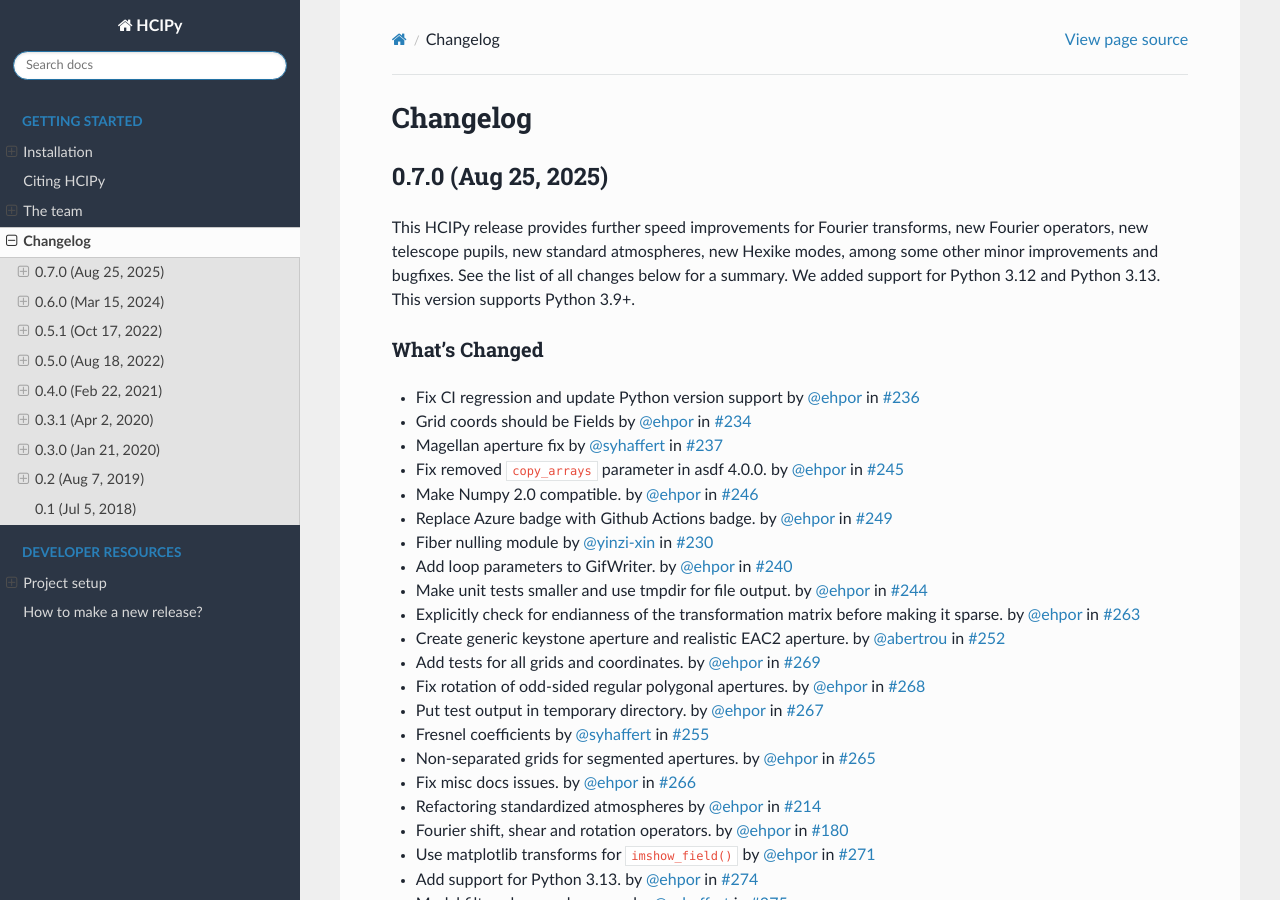
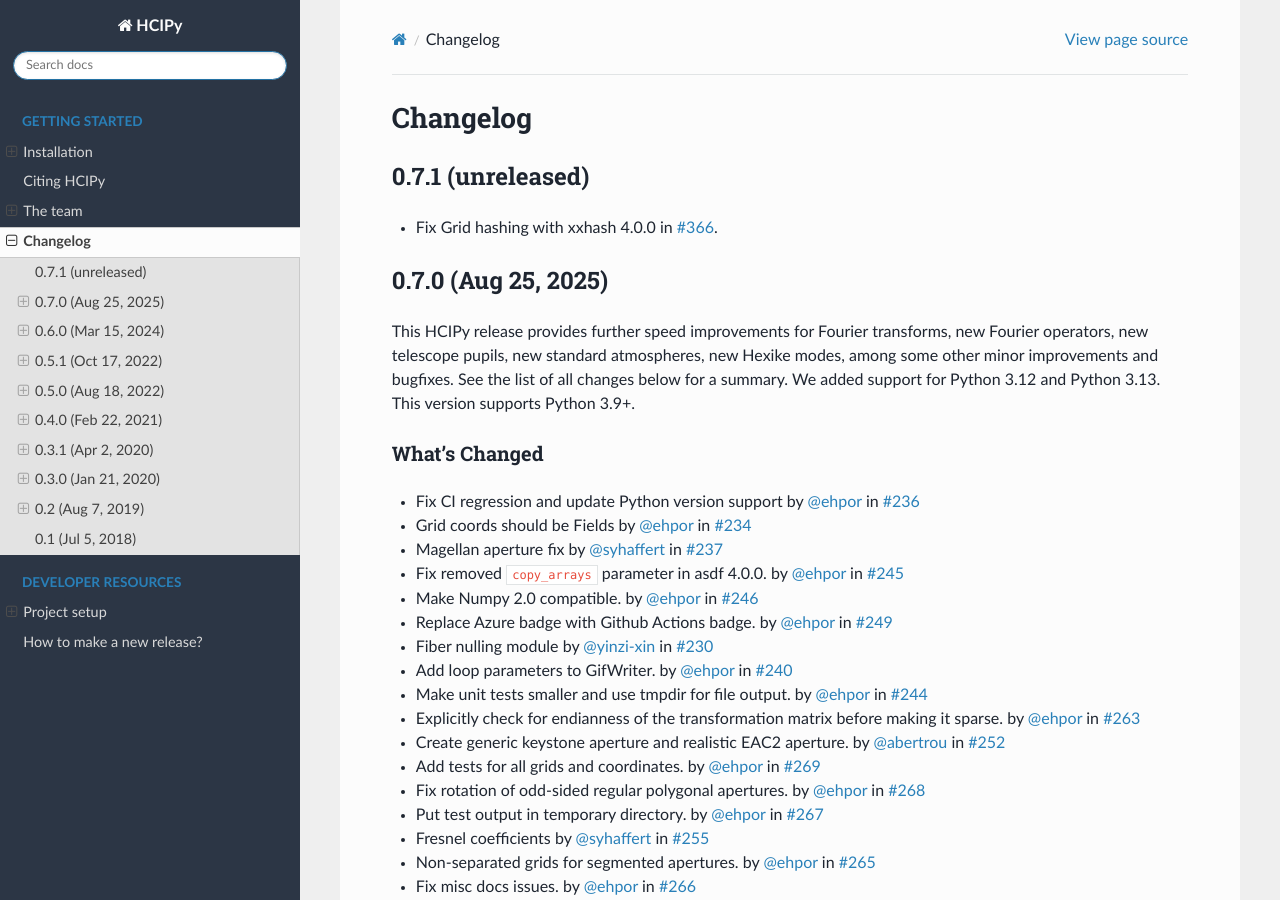
Before and after one commit to ehpor/hcipy, a Sphinx documentation site: the page built from doc/changelog.rst, in a window 1280 px wide and 900 px high. Built offline with Sphinx 7.4.7 and the Read the Docs theme 3.1.0, drawn with Linux system fonts in a browser that asks for light colours; pages that are not in the unit, such as notebooks, are missing from menus; the version number could not be read and is left out.

Commit message:
Add changelog entry for v0.7.1.

```diff
--- a/doc/changelog.rst
+++ b/doc/changelog.rst
@@ -1,5 +1,10 @@
 Changelog
 =========
+
+0.7.1 (unreleased)
+------------------
+
+- Fix Grid hashing with xxhash 4.0.0 in `#366 <https://github.com/ehpor/hcipy/pull/366>`__.
 
 0.7.0 (Aug 25, 2025)
 --------------------
```
